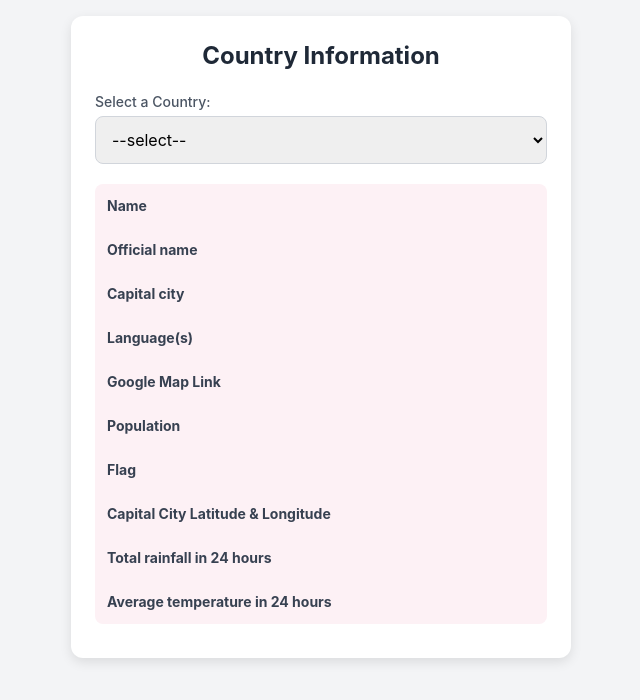
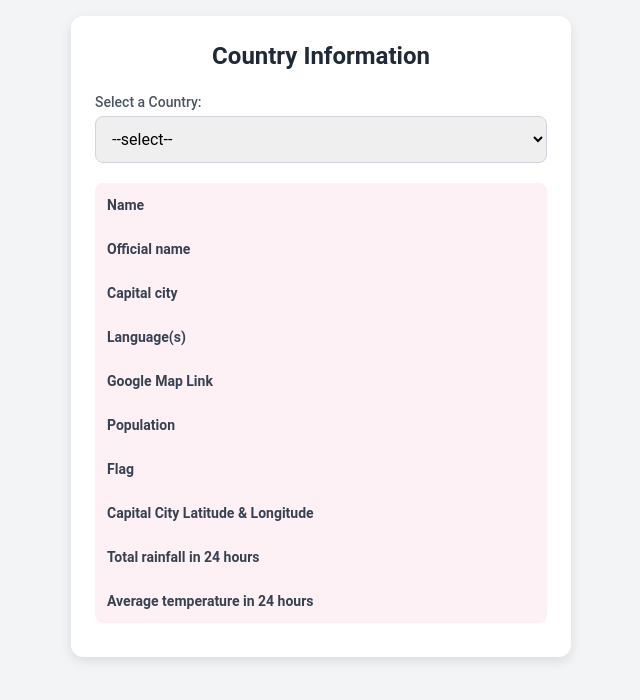
Before and after one commit to 0017YUAN/week-7-git, a plain HTML site: page index.html in a window 1280 px wide. Shown: the whole page, without its empty margins (319-959 px from the left). Drawn offline with nearby package versions, Linux system fonts and the light colour scheme.

Commit message:
Small Updates from B

```diff
--- a/index.html
+++ b/index.html
@@ -11,7 +11,7 @@
         tailwind.config = {
             theme: {
                 extend: {
-                    fontFamily: { sans: ['Inter', 'sans-serif'] }
+                    fontFamily: { sans: ['Roboto', 'sans-serif'] }
                 }
             }
         }
```
